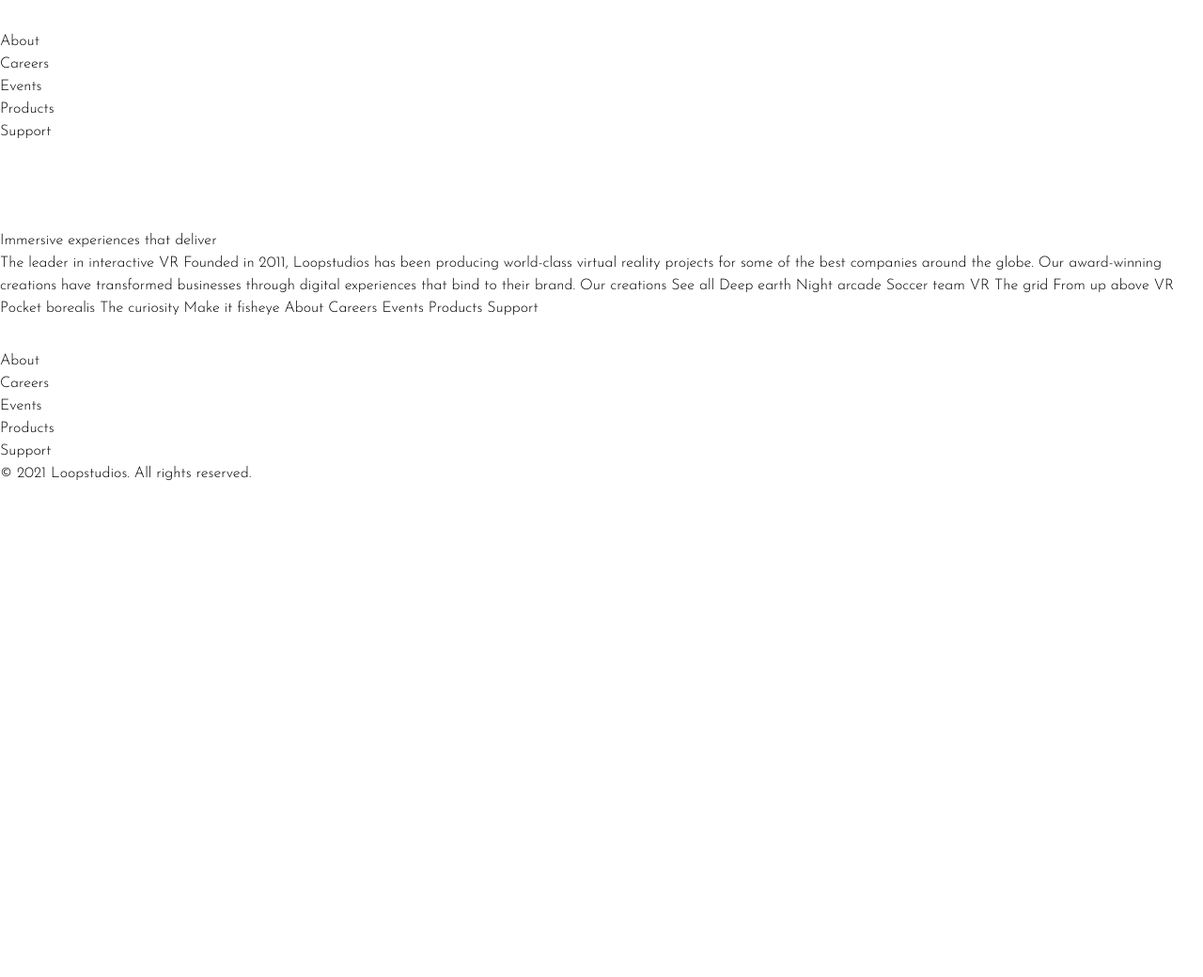
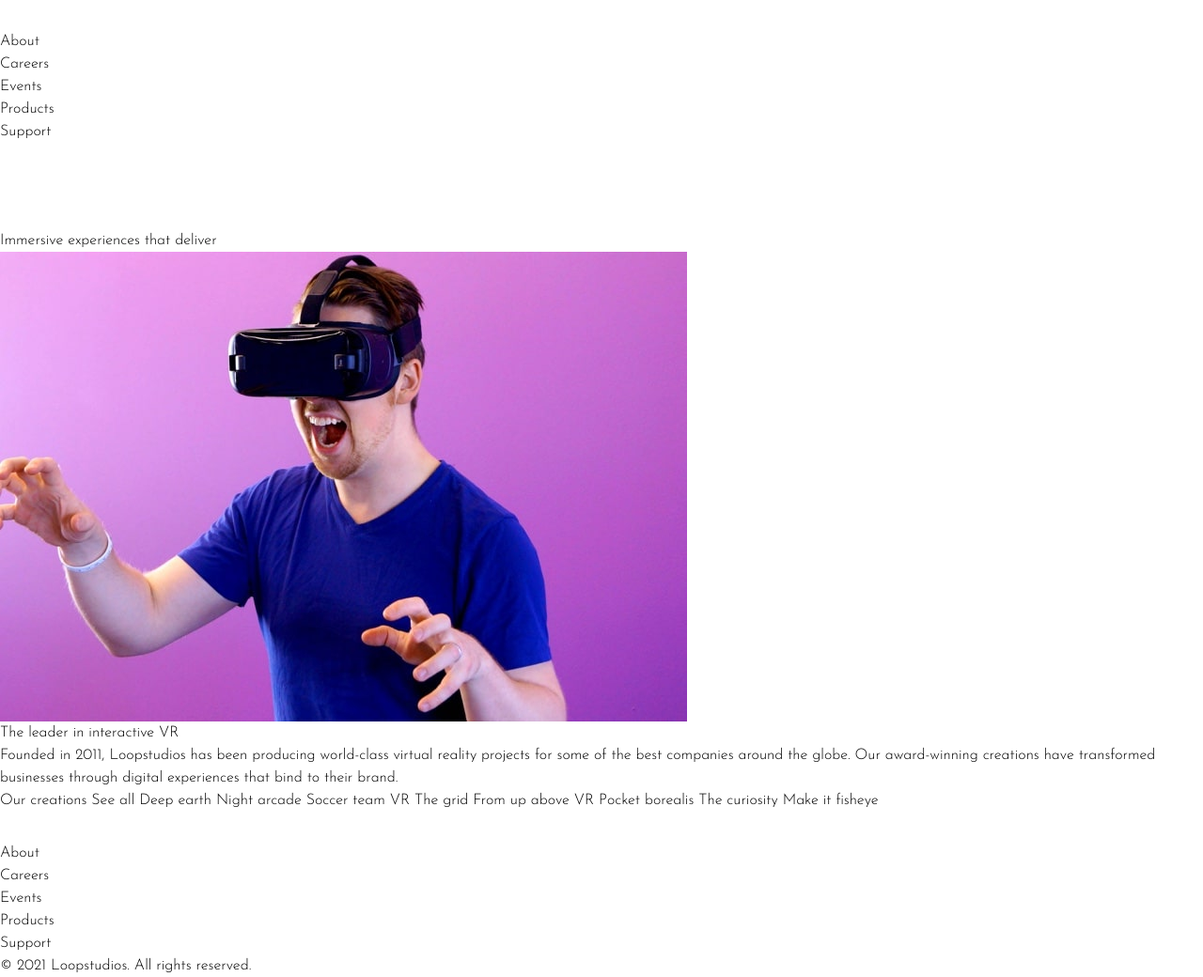
Before and after one commit to LINDECKER-Charles/FM_Lopstudios_Landing_Page, a website: page index.html in a window 1280 px wide. Shown: the whole page at 94% size. Before the commit the page ends 800 px from the top, so only its background shows below. Drawn offline with Linux system fonts and the light colour scheme.

Commit message:
feat(html) : add first section

```diff
--- a/index.html
+++ b/index.html
@@ -48,15 +48,20 @@
       <h1>Immersive experiences that deliver</h1>
     </div>
   </header>
+  <main>
+    <section>
+      <figure>
+        <img src="./assets/images/mobile/image-interactive.jpg" alt="People using VR"
+        srcset="
+        ./assets/images/mobile/image-interactive.jpg 480w,
+        ./assets/images/desktop/image-interactive.jpg 1200w"
+        sizes="(max-width: 767px) 100vw, 1200px">
+      </figure>
+      <h2>The leader in interactive VR</h2>
+      <p>Founded in 2011, Loopstudios has been producing world-class virtual reality projects for some of the best companies around the globe. Our award-winning creations have transformed businesses through digital experiences that bind to their brand.</p>
+    </section>
 
 
-
-  The leader in interactive VR
-
-  Founded in 2011, Loopstudios has been producing world-class virtual reality
-  projects for some of the best companies around the globe. Our award-winning
-  creations have transformed businesses through digital experiences that bind
-  to their brand.
 
     Our creations
 
@@ -70,12 +75,7 @@
     Pocket borealis
     The curiosity
     Make it fisheye
-
-  About
-  Careers
-  Events
-  Products
-  Support
+  </main>
   <footer>
     <div>
       <figure>
```
Lines whose indentation alone changed are shown as unchanged.
